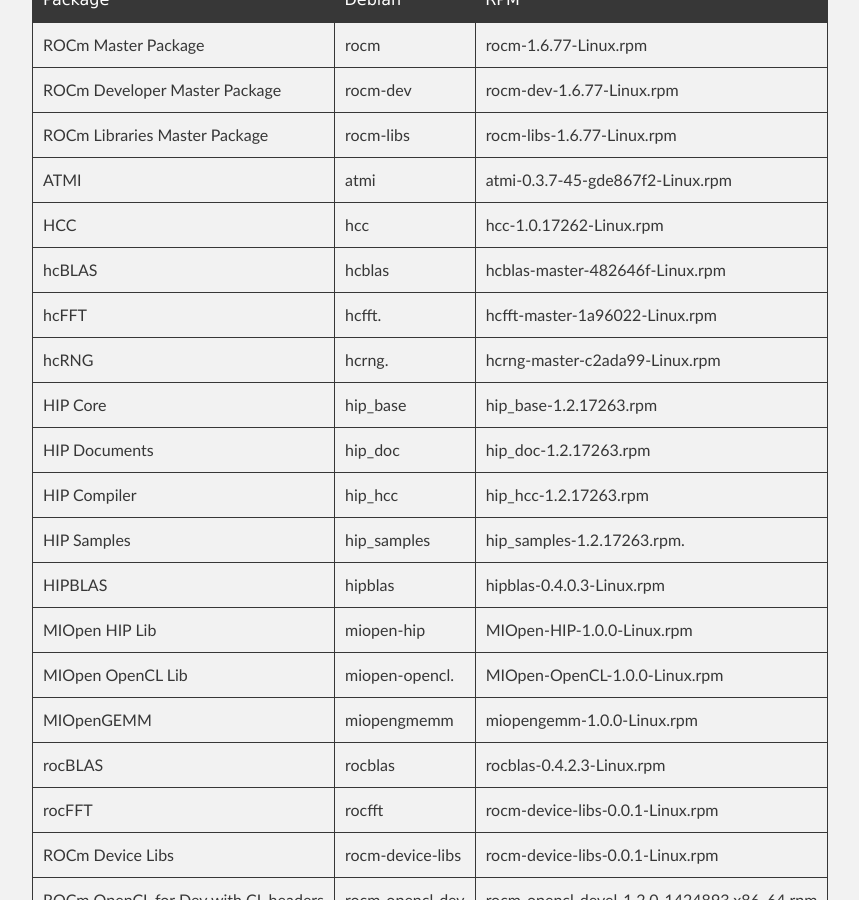
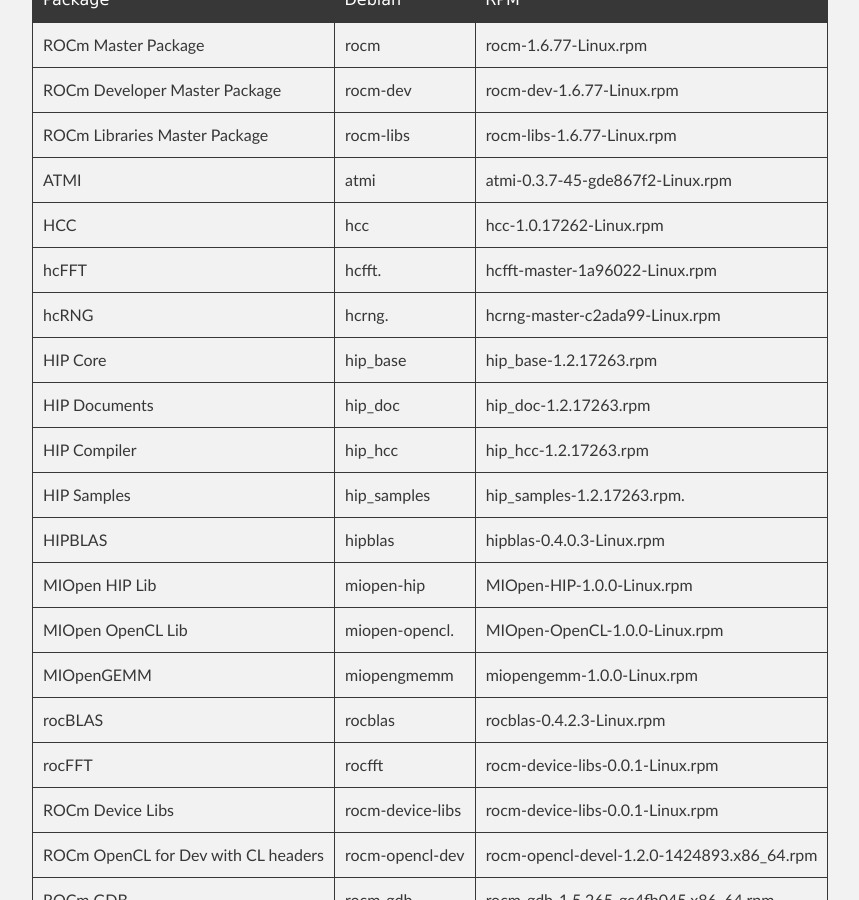
Before and after one commit to ROCm/ROCm.github.io, a Jekyll site: the page built from ROCmLinuxpackages.md, in a window 1280 px wide and 900 px high, scrolled down 415 px. Shown: the whole window, without its empty margins (183-1042 px from the left). Built offline with Jekyll 4.4.1, drawn with Linux system fonts in a browser that asks for light colours.

Commit message:
Update ROCmLinuxpackages.md

```diff
--- a/ROCmLinuxpackages.md
+++ b/ROCmLinuxpackages.md
@@ -13,7 +13,6 @@
 |ROCm Libraries Master Package            |rocm-libs        |rocm-libs-1.6.77-Linux.rpm                 |
 |ATMI                                     |atmi             |atmi-0.3.7-45-gde867f2-Linux.rpm           |
 |HCC                                      |hcc              |hcc-1.0.17262-Linux.rpm                    |
-|hcBLAS                                   |hcblas           |hcblas-master-482646f-Linux.rpm            |
 |hcFFT                                    |hcfft.           |hcfft-master-1a96022-Linux.rpm             |
 |hcRNG                                    |hcrng.           |hcrng-master-c2ada99-Linux.rpm             |
 |HIP Core                                 |hip_base         |hip_base-1.2.17263.rpm                     |
```
